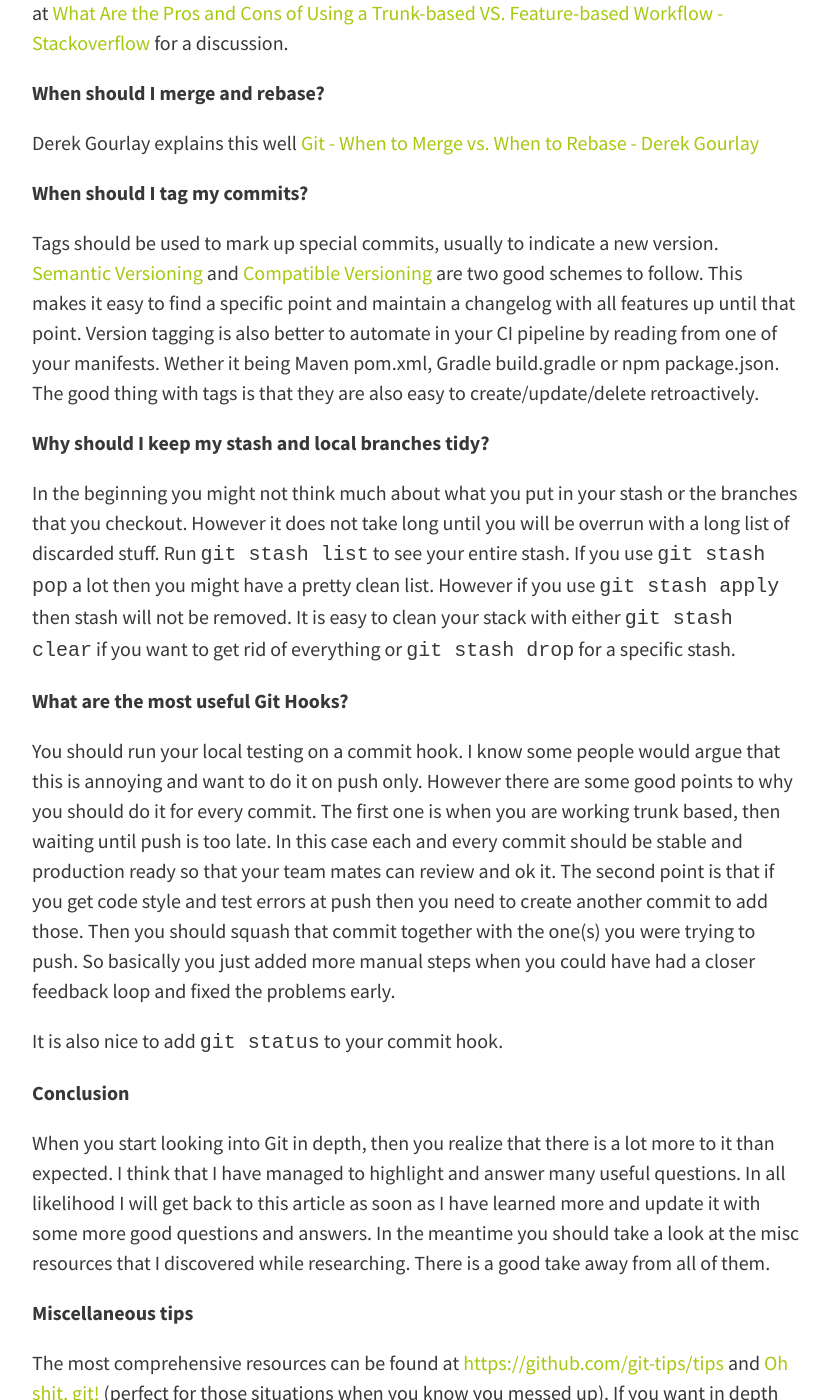
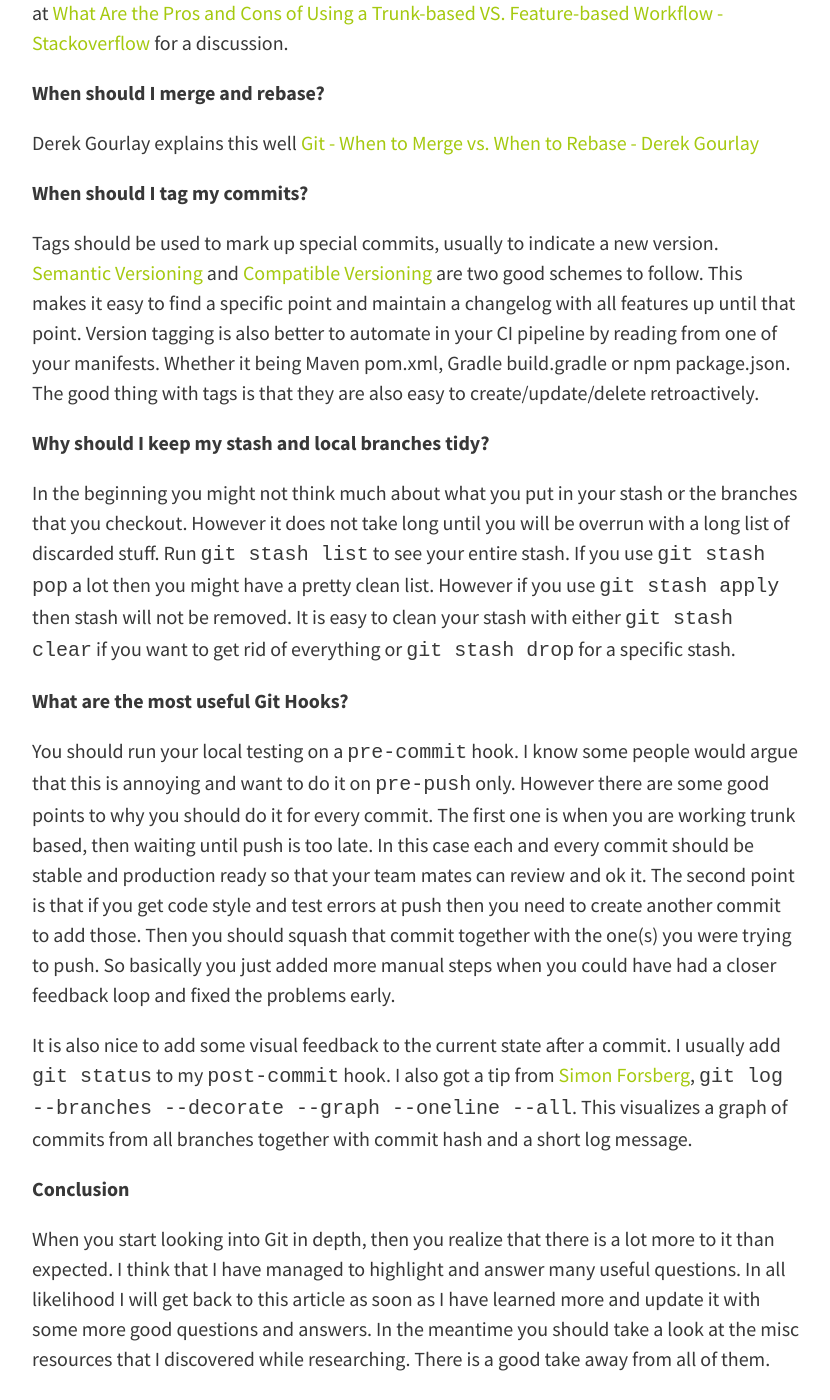
Before and after one commit to chriskevin/chrisunleashed, a Jekyll site: the page built from _posts/2018-08-31-mastering-git.md, in a window 1280 px wide and 1400 px high, scrolled down 1626 px. Shown: the whole window, without its empty margins (224-1054 px from the left). Built offline with Jekyll 4.4.1, drawn with Linux system fonts in a browser that asks for light colours; nearby versions of some CDN libraries; some of the changed text lies outside the part shown.

Commit message:
Fix typos in Mastering Git
Fixed typos and added git log tip from @SimonForsberg.

```diff
--- a/_posts/2018-08-31-mastering-git.md
+++ b/_posts/2018-08-31-mastering-git.md
@@ -26,7 +26,7 @@ You can use `git blame`, `git bisect` or `git grep` depending on how much inform
 
 **How can I use the commit history to find useful information?**
 
-`git log` och `git shortlog` are really powerful commands. They have tons of filters to help you extract the information that you want. John Kagga explores the most useful use cases in his article [Exploring the Git log command – The Andela Way - John Kagga](https://medium.com/the-andela-way/exploring-the-git-log-command-9117b9ff3c2c).
+`git log` and `git shortlog` are really powerful commands. They have tons of filters to help you extract the information that you want. John Kagga explores the most useful use cases in his article [Exploring the Git log command – The Andela Way - John Kagga](https://medium.com/the-andela-way/exploring-the-git-log-command-9117b9ff3c2c).
 
 **How do I pick the best suited branch strategy?**
 
@@ -44,17 +44,17 @@ Derek Gourlay explains this well [Git - When to Merge vs. When to Rebase - Derek
 
 **When should I tag my commits?**
 
-Tags should be used to mark up special commits, usually to indicate a new version. [Semantic Versioning](https://semver.org/) and [Compatible Versioning](https://github.com/staltz/comver) are two good schemes to follow. This makes it easy to find a specific point and maintain a changelog with all features up until that point. Version tagging is also better to automate in your CI pipeline by reading from one of your manifests. Wether it being Maven pom.xml, Gradle build.gradle or npm package.json. The good thing with tags is that they are also easy to create/update/delete retroactively.
+Tags should be used to mark up special commits, usually to indicate a new version. [Semantic Versioning](https://semver.org/) and [Compatible Versioning](https://github.com/staltz/comver) are two good schemes to follow. This makes it easy to find a specific point and maintain a changelog with all features up until that point. Version tagging is also better to automate in your CI pipeline by reading from one of your manifests. Whether it being Maven pom.xml, Gradle build.gradle or npm package.json. The good thing with tags is that they are also easy to create/update/delete retroactively.
 
 **Why should I keep my stash and local branches tidy?**
 
-In the beginning you might not think much about what you put in your stash or the branches that you checkout. However it does not take long until you will be overrun with a long list of discarded stuff. Run `git stash list` to see your entire stash. If you use `git stash pop` a lot then you might have a pretty clean list. However if you use `git stash apply` then stash will not be removed. It is easy to clean your stack with either `git stash clear` if you want to get rid of everything or `git stash drop` for a specific stash.
+In the beginning you might not think much about what you put in your stash or the branches that you checkout. However it does not take long until you will be overrun with a long list of discarded stuff. Run `git stash list` to see your entire stash. If you use `git stash pop` a lot then you might have a pretty clean list. However if you use `git stash apply` then stash will not be removed. It is easy to clean your stash with either `git stash clear` if you want to get rid of everything or `git stash drop` for a specific stash.
 
 **What are the most useful Git Hooks?**
 
-You should run your local testing on a commit hook. I know some people would argue that this is annoying and want to do it on push only. However there are some good points to why you should do it for every commit. The first one is when you are working trunk based, then waiting until push is too late. In this case each and every commit should be stable and production ready so that your team mates can review and ok it. The second point is that if you get code style and test errors at push then you need to create another commit to add those. Then you should squash that commit together with the one(s) you were trying to push. So basically you just added more manual steps when you could have had a closer feedback loop and fixed the problems early.
+You should run your local testing on a `pre-commit` hook. I know some people would argue that this is annoying and want to do it on `pre-push` only. However there are some good points to why you should do it for every commit. The first one is when you are working trunk based, then waiting until push is too late. In this case each and every commit should be stable and production ready so that your team mates can review and ok it. The second point is that if you get code style and test errors at push then you need to create another commit to add those. Then you should squash that commit together with the one(s) you were trying to push. So basically you just added more manual steps when you could have had a closer feedback loop and fixed the problems early.
 
-It is also nice to add `git status` to your commit hook.
+It is also nice to add some visual feedback to the current state after a commit. I usually add `git status` to my `post-commit` hook. I also got a tip from [Simon Forsberg](https://twitter.com/simonforsberg), `git log --branches --decorate --graph --oneline --all`. This visualizes a graph of commits from all branches together with commit hash and a short log message.
 
 **Conclusion**
 
```
Also changed, not shown: other parts of _posts/2018-08-31-mastering-git.md (+1 -1 lines).
